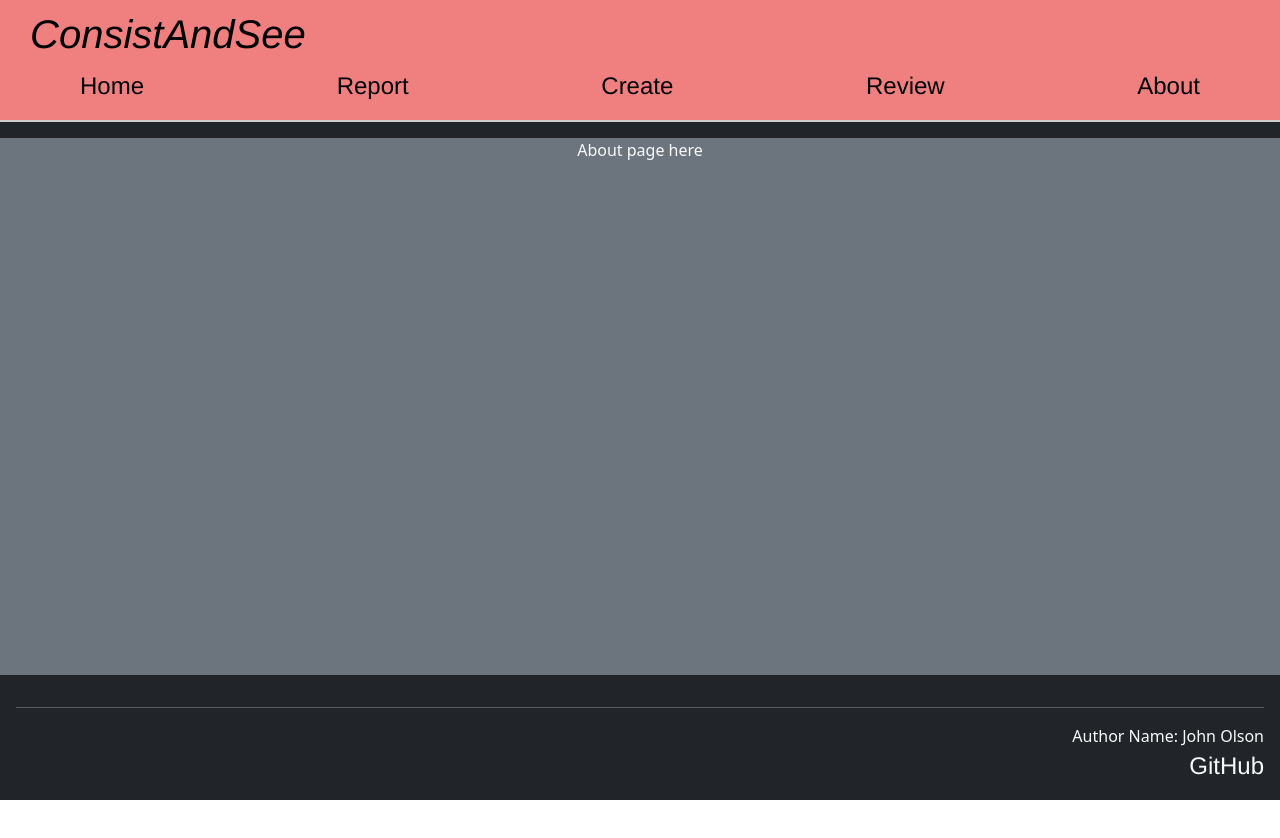
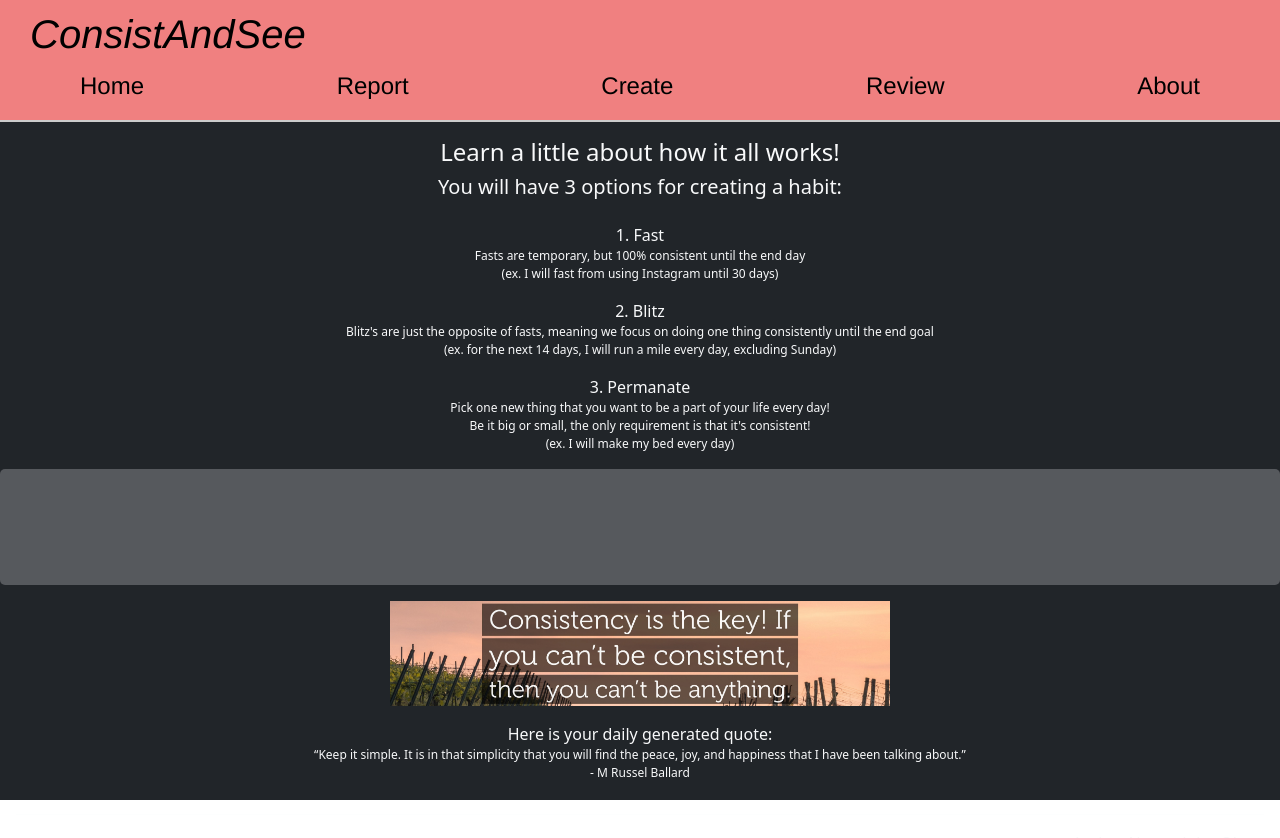
Before and after one commit to johno4472/startupRedo, a React (Vite) app: page /about in a window 1280 px wide. Shown: the top 838 px of the page. Before the commit the page ends 800 px from the top, so only its background shows below. Built offline with nearby package versions, Linux system fonts and the light colour scheme.

Commit message:
All sites now have body! Full CSS phase now visible in react

```diff
--- a/src/about/about.jsx
+++ b/src/about/about.jsx
@@ -3,6 +3,36 @@ import './about.css'
 
 export function About() {
     return (
-        <main class="container-fluid bg-secondary text-center">About page here</main>
+        <main className="main-about">
+        <h4 className="add-spacing">Learn a little about how it all works!</h4>
+        <h5 className="add-spacing">You will have 3 options for creating a habit:</h5>
+        <div className="info-paragraph">
+          1. Fast
+          <div className="line-of-text">Fasts are temporary, but 100% consistent until the end day</div>
+          <div className="line-of-text">(ex. I will fast from using Instagram until 30 days)</div>
+        </div>
+        <div className="info-paragraph">
+          2. Blitz
+          <div className="line-of-text">Blitz's are just the opposite of fasts, meaning we focus on doing one thing consistently until the end goal</div>
+          <div className="line-of-text">(ex. for the next 14 days, I will run a mile every day, excluding Sunday)</div>
+        </div>
+        <div className="info-paragraph">
+          3. Permanate
+          <div className="line-of-text">Pick one new thing that you want to be a part of your life every day!</div>
+          <div className="line-of-text">Be it big or small, the only requirement is that it's consistent!</div>
+          <div className="line-of-text">(ex. I will make my bed every day)</div>
+        </div>
+        <div className="info-paragraph">
+          <div id="picture" className="picture-box"></div>
+          <img src="quote.jpg" alt="Consistency Quote" width="500"/>
+        </div>
+        <div className="info-paragraph">Here is your daily generated quote:
+          <div className="line-of-text">
+          “Keep it simple. It is in that simplicity that you will find the peace,
+          joy, and happiness that I have been talking about.”
+          <div className="line-of-text">- M Russel Ballard</div>
+          </div>
+        </div>
+        </main>
     );
 }
--- a/src/create/create.jsx
+++ b/src/create/create.jsx
@@ -2,6 +2,31 @@ import React from "react";
 
 export function Create() {
     return (
-        <main class="container-fluid bg-secondary text-center">Create page here</main>
+        <main>
+      <div className="players">
+        Enter below which daily habit you'd like to consistently pursue:
+      </div>
+
+      <br />
+
+      <form action="javascript:addHabit()">
+        <label>Habit</label>
+        <input type="text" id="habit" placeholder="Your action here"/>
+        <button type="submit">Submit</button>
+      </form>
+
+      <br />
+
+      <div>
+
+      </div>
+      <div>
+        <button className="give-space" type="submit" onclick="loadHabits()">See Habits</button>
+      </div>
+
+
+      <ul id="habitReview"></ul>
+      <br />
+    </main>
     );
 }
--- a/src/login/login.jsx
+++ b/src/login/login.jsx
@@ -2,6 +2,14 @@ import React from "react";
 
 export function Login() {
     return (
-        <main class="container-fluid bg-secondary text-center">Loging page here</main>
+        <main>
+        <h2>Welcome!</h2>
+        <p>Login to begin</p>
+        <form className="make-column" action="create.html" method="get">
+          <input type="text" id="name" className="add-margin" placeholder="Your name here" />
+          <input type="password" className="add-margin" placeholder="Password" name="password"/>
+          <button type="submit" value="Login">Submit</button>
+          </form>
+      </main>
     );
 }
--- a/src/report/report.jsx
+++ b/src/report/report.jsx
@@ -2,6 +2,21 @@ import React from "react";
 
 export function Report() {
     return (
-        <main class="container-fluid bg-secondary text-center">Report page here</main>
+        <main>
+      <div>
+        Respond below whether or not you kept your individual habits today:
+      </div>
+
+      <br />
+      <div id="habitReport"></div>
+
+      <br />
+
+      <div>
+        <input type="button" onclick="location.href='review.html';" value="Submit"/>
+      </div>
+
+      <br />
+    </main>
     );
 }
--- a/src/review/review.jsx
+++ b/src/review/review.jsx
@@ -2,6 +2,19 @@ import React from "react";
 
 export function Review() {
     return (
-        <main class="container-fluid bg-secondary text-center">Review page here</main>
+        <main>
+            <div className="players">
+                Reports of Successful Habits:
+            </div>
+            <br/>
+                <div id="habitReview"></div>
+                <label>Read 15 minutes every day</label>
+            <br/>
+        <li>
+            <progress color="yellow" id="progress" max="21" value="4"></progress>
+            <div>Progress: 4 out of 21 day(s)!</div>
+        </li>
+        <br/>
+        </main>
     );
 }
```
